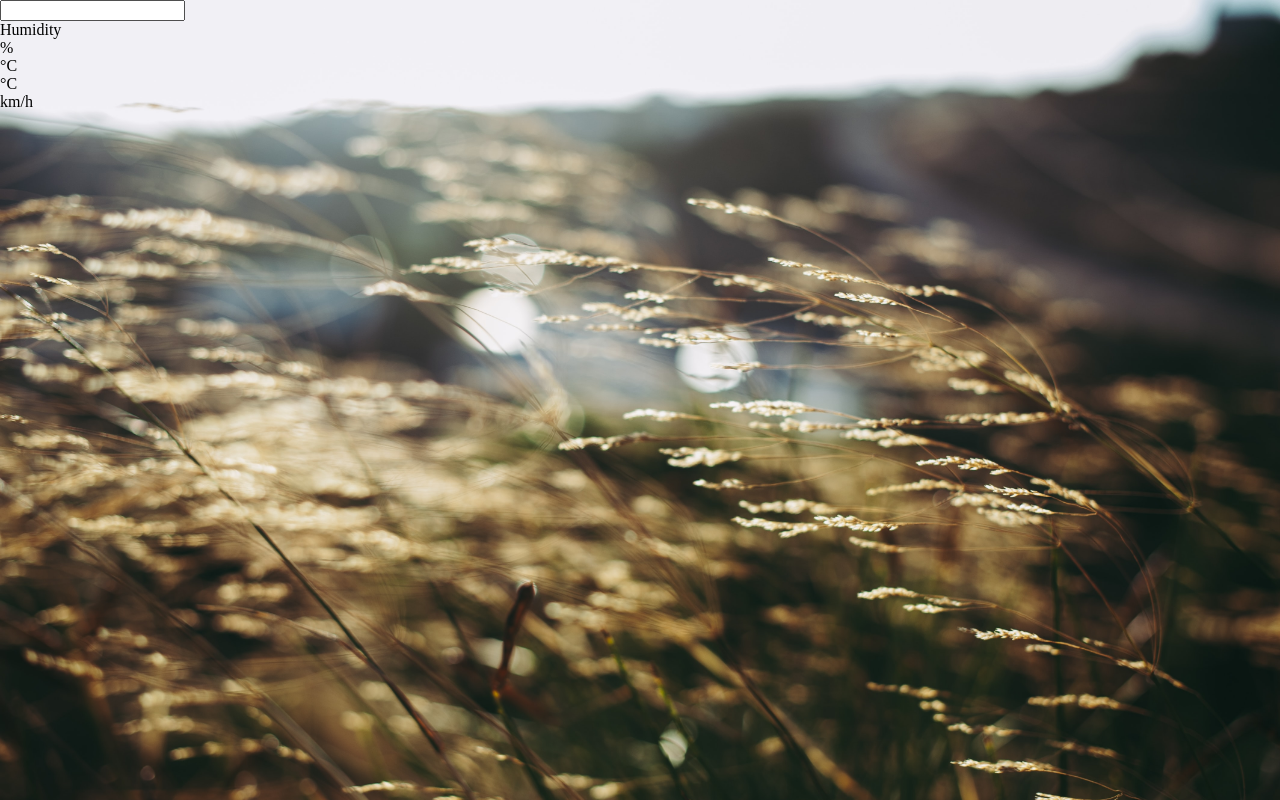
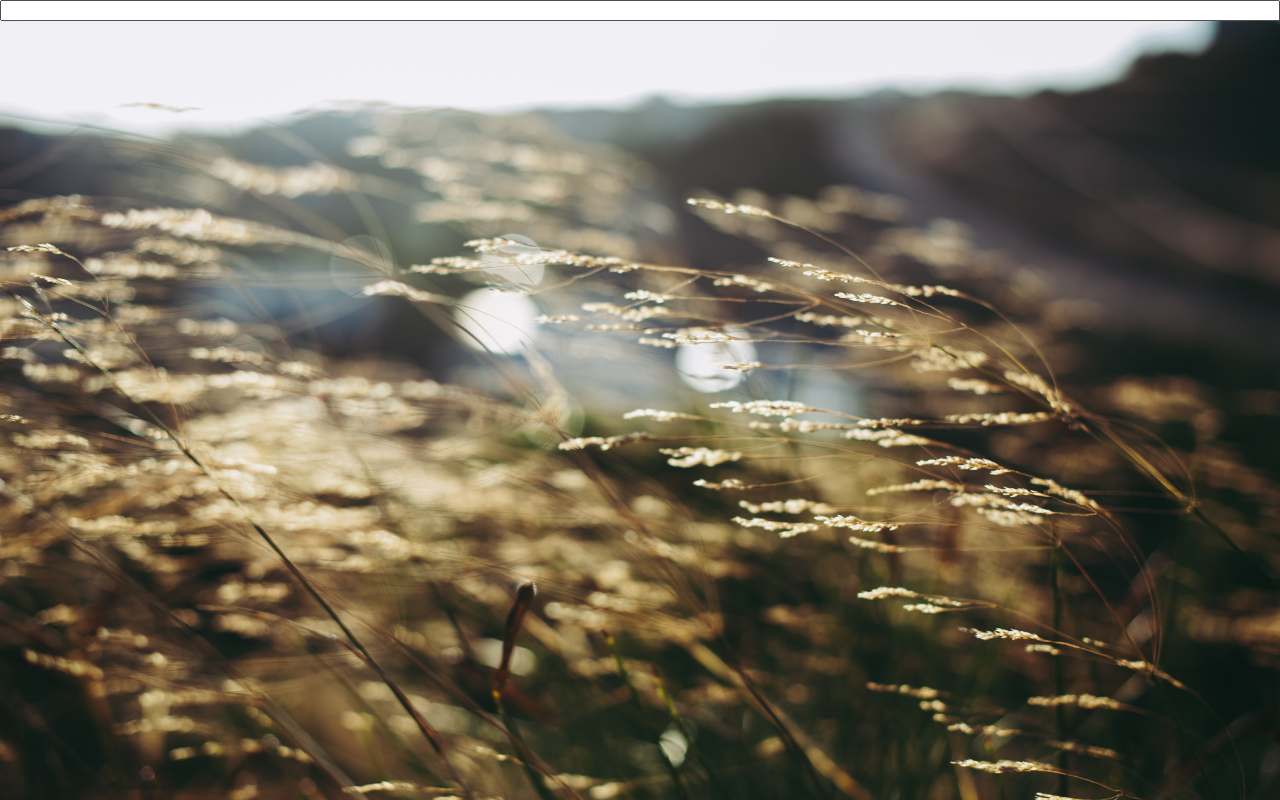
Before and after one commit to SeyhPirr/mine-weather, a React (Create React App) app: page / in a window 1280 px wide. Built offline with nearby package versions, Linux system fonts and the light colour scheme.

Commit message:
new changes

```diff
--- a/src/App.js
+++ b/src/App.js
@@ -128,25 +128,31 @@ export default function App() {
 
   return (
     <>
-      <form onSubmit={handleSubmit}>
-        <input type="text" ref={myRef} />
+      <form className="search" onSubmit={handleSubmit}>
+        <input className="input-search" type="text" ref={myRef} />
       </form>
       <div className="data main">
         <div>{infos.errorMessage}</div>
         <div className="location">
           {infos.name} {infos.country}
         </div>
+        {infos.humidity ? (
           <div className="humidity">
             Humidity <br />
             {infos.humidity}%
           </div>
+        ) : null}
 
+        {infos.temp ? (
           <div className="temp">
             {infos.temp} °C <br /> {infos.tempFeel} °C
           </div>
+        ) : null}
 
         <div className="weather">{infos.weather}</div>
+        {infos.windSpeed ? (
           <div className="wind">{infos.windSpeed} km/h</div>
+        ) : null}
         <div className="clock">
           {infos.clock ? <Clock time_zone={infos.clock} /> : null}
         </div>
--- a/src/styles.css
+++ b/src/styles.css
@@ -7,3 +7,14 @@ body{
     background-size:cover;
     margin:0;
 }
+.input-search{
+    position: fixed;
+    left:0;
+    top: 0;
+    width: 100%;
+}
+.main{
+    position:absolute;
+    top: 30px;
+    left:0;
+}
```
Lines whose indentation alone changed are shown as unchanged.
